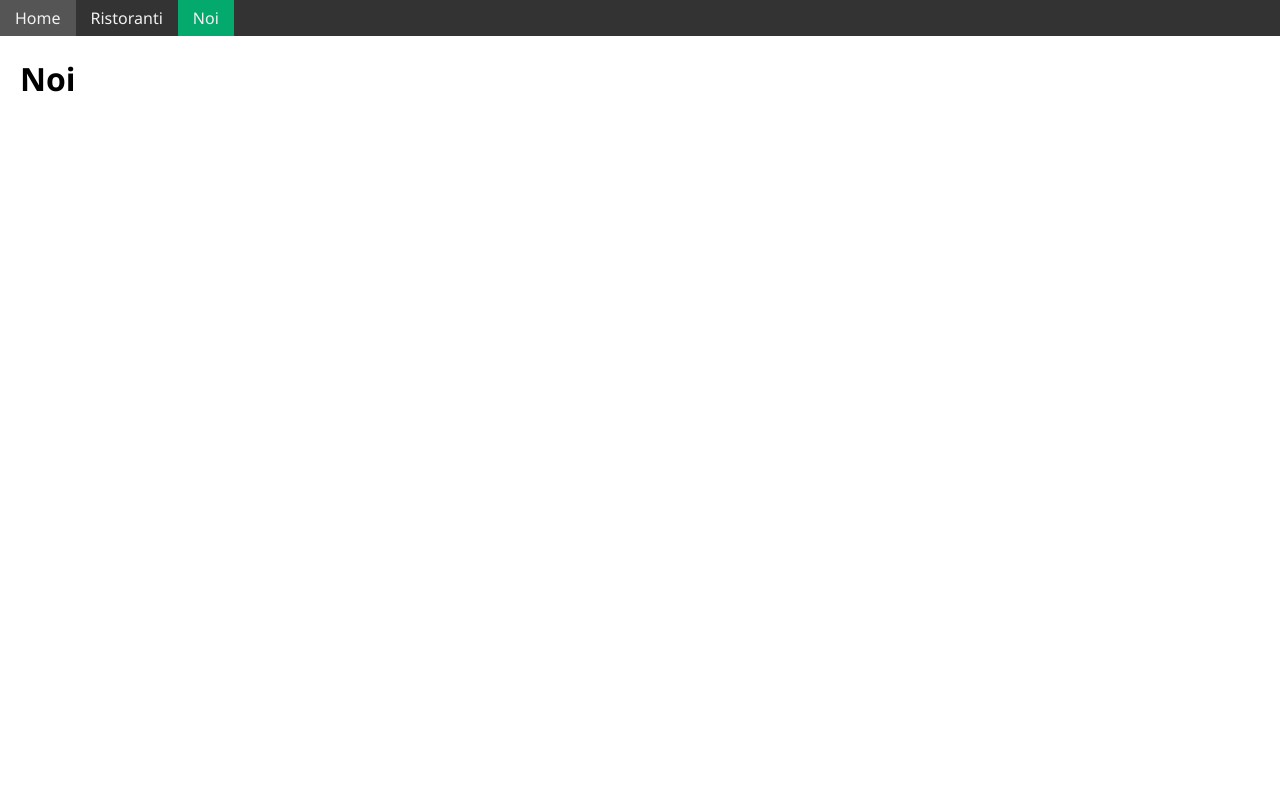
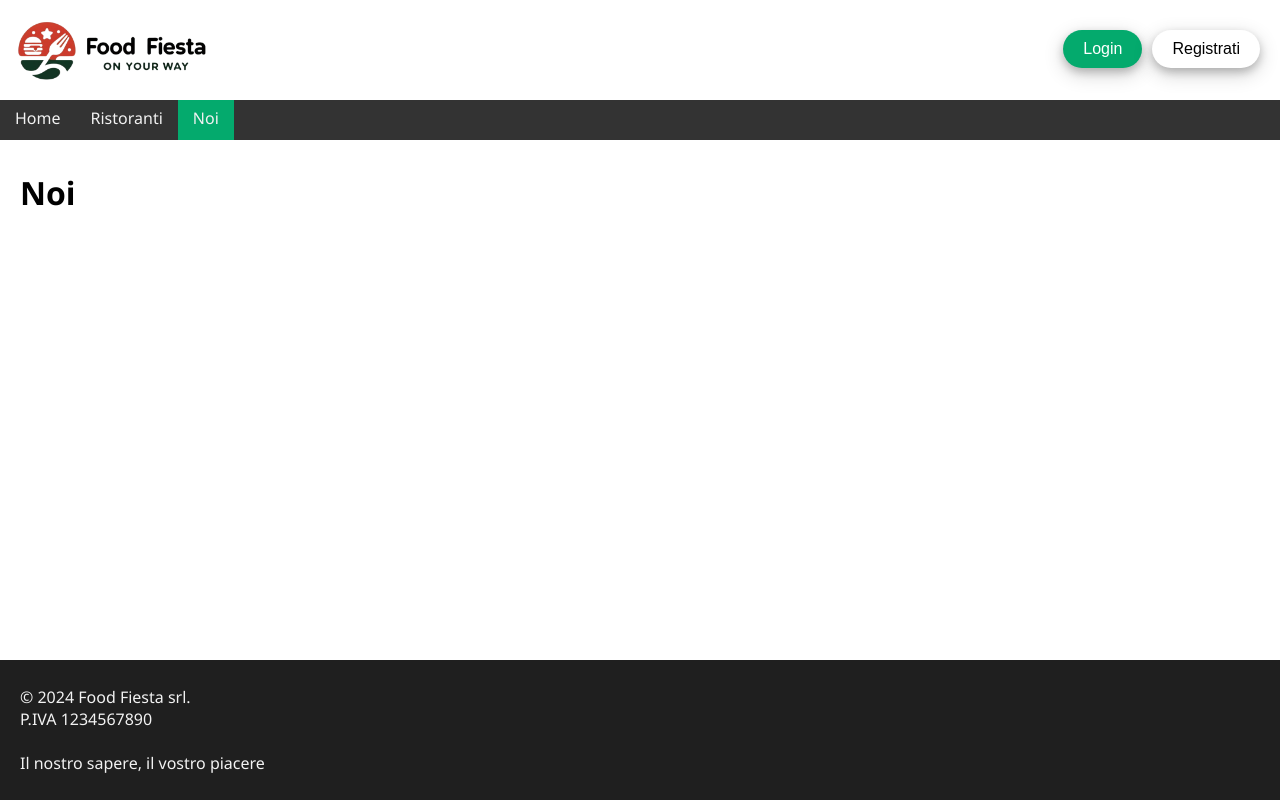
Before and after one commit to NiccoloCherubin/FoodFiesta, a plain HTML site: page Fuso Matteo/Structure/about.html in a window 1280 px wide. Drawn offline with Linux system fonts and the light colour scheme.

Commit message:
Prova struttura base pagina
Prova nella creazione dinamica degli elementi comuni delle pagine

```diff
--- a/Fuso Matteo/Structure/about.html
+++ b/Fuso Matteo/Structure/about.html
@@ -3,14 +3,14 @@
 <head>
     <meta charset="UTF-8">
     <meta name="viewport" content="width=device-width, initial-scale=1.0">
-    <link rel="stylesheet" href="styles/style.css">
+    <link rel="stylesheet" href="styles/base.css">
+    <link rel="icon" type="image/x-icon" href="assets/favicon.ico">
     <title>Noi</title>
 </head>
 <body>
-    <nav></nav>
     <div class="content">
         <h1>Noi</h1>
     </div>
-    <script src="scripts/structure.js"></script>
+    <script src="scripts/base.js"></script>
 </body>
 </html>
--- /dev/null
+++ b/Fuso Matteo/Structure/scripts/base.js
@@ -0,0 +1,66 @@
+const pages = {
+    "Home": "index.html",
+    "Ristoranti": "restaurants.html",
+    "Noi": "about.html",
+}
+
+const loadHeader = function () {
+    let header = document.createElement("header");
+
+    let logo = document.createElement("img");
+    logo.src = "assets/logo.png";
+    logo.alt = "Logo";
+    logo.classList = "logo";
+
+    let accounting = document.createElement("div");
+    accounting.className = "accounting";
+
+    let login = document.createElement("button");
+    login.textContent = "Login";
+    login.id = "login";
+
+    let register = document.createElement("button");
+    register.textContent = "Registrati";
+    register.id = "register";
+
+    accounting.appendChild(login);
+    accounting.appendChild(register);
+    header.appendChild(logo);
+    header.appendChild(accounting);
+    document.body.insertBefore(header, document.body.querySelector(".content"));
+}
+
+const loadNavbar = function () {
+    let navbar = document.createElement("nav");
+    const filename = location.pathname.split("/").pop();
+
+    for (let key in pages) {
+        let element = document.createElement("a");
+        element.href = pages[key];
+        element.innerHTML = key;
+        element.classList = "nav-item";
+        navbar.appendChild(element);
+        if (filename == pages[key] || (filename == "" && pages[key] == "index.html")) {
+            element.classList.add("active");
+        }
+    }
+
+    document.body.insertBefore(navbar, document.body.querySelector(".content"));
+}
+
+const loadFooter = function () {
+    let footer = document.createElement("footer");
+
+    let content = document.createElement("p");
+    content.innerHTML = `\
+        © ${new Date().getFullYear()} Food Fiesta srl.<br>\
+        P.IVA 1234567890 <br><br>\
+        Il nostro sapere, il vostro piacere`;
+
+    footer.appendChild(content);
+    document.body.appendChild(footer);
+}
+
+loadHeader();
+loadNavbar();
+loadFooter();
--- a/Fuso Matteo/Structure/scripts/structure.js
+++ /dev/null
@@ -1,28 +0,0 @@
-function loadNavbar() {
-    let nav = document.querySelector("nav");
-    let n = 0;
-    const pages = {
-        "Home": "index.html",
-        "Ristoranti": "restaurants.html",
-        "Noi": "about.html",
-    }
-
-    for (let key in pages) {
-        let element = document.createElement("a");
-        element.href = pages[key];
-        element.innerHTML = key;
-        nav.appendChild(element);
-        if (key == "Home")
-            continue;
-        if (document.location.href.includes(element.href)) {
-            element.classList.add("active");
-            n++;
-        }
-    }
-
-    if (n == 0) {
-        nav.children[0].classList.add("active");
-    }
-}
-
-loadNavbar();
--- /dev/null
+++ b/Fuso Matteo/Structure/styles/base.css
@@ -0,0 +1,84 @@
+body {
+    margin: 0;
+    font-family: 'Segoe UI', Tahoma, Geneva, Verdana, sans-serif;
+    display: flex;
+    flex-direction: column;
+    min-height: 100vh;
+}
+
+/* Header */
+header {
+    position: fixed;
+    top: 0;
+    width: 100%;
+    height: 100px;
+    background-color: #fff;
+}
+
+header>img.logo {
+    height: 100%;
+}
+
+header>.accounting {
+    display: flex;
+    position: absolute;
+    right: 20px;
+    top: 30px;
+}
+
+button#login,
+button#register {
+    border: none;
+    padding: 10px 20px;
+    font-size: 16px;
+    border-radius: 20px;
+    box-shadow: 0 4px 8px 0 rgba(0, 0, 0, 0.2), 0 6px 20px 0 rgba(0, 0, 0, 0.19);
+}
+
+button#login {
+    background-color: #04AA6D;
+    color: white;
+    margin-right: 10px;
+}
+
+button#register {
+    background-color: #fff;
+}
+
+/* Navbar */
+nav {
+    top: 100px;
+    position: fixed;
+    display: flex;
+    background-color: #333;
+    width: 100%;
+    height: 40px;
+}
+
+nav>a.nav-item {
+    color: #f2f2f2;
+    text-decoration: none;
+    padding: 7px 15px;
+}
+
+nav>a.nav-item:hover {
+    background-color: #555;
+}
+
+nav>a.nav-item.active {
+    background-color: #04AA6D;
+}
+
+/* Page Content */
+.content {
+    margin: 0 20px;
+    margin-top: 150px;
+    flex-grow: 1;
+}
+
+/* Footer */
+footer {
+    background-color: #1f1f1f;
+    padding: 10px 20px;
+    color: #f2f2f2;
+}
--- a/Fuso Matteo/Structure/styles/style.css
+++ /dev/null
@@ -1,41 +0,0 @@
-:root
-{
-    --header-background: #333;
-    --header-elements-background: #555;
-    --header-elements-background-selected: #04AA6D;
-    --header-elements-color: #f2f2f2;
-}
-
-body
-{
-    margin: 0;
-    font-family: 'Segoe UI', Tahoma, Geneva, Verdana, sans-serif;
-}
-
-.content
-{
-    margin: 0 20px;
-}
-
-nav
-{
-    display: flex;
-    background-color: var(--header-background);
-}
-
-nav > a
-{
-    color: var(--header-elements-color);
-    text-decoration: none;
-    padding: 7px 15px;
-}
-
-nav > a:hover
-{
-    background-color: var(--header-elements-background);
-}
-
-nav > a.active
-{
-    background-color: var(--header-elements-background-selected);
-}
```
Also changed, not shown: Fuso Matteo/Structure/index.html (+3 -3 lines), Fuso Matteo/Structure/restaurants.html (+3 -3 lines), Fuso Matteo/Structure/assets/favicon.ico (added), Fuso Matteo/Structure/assets/logo.png (added).
